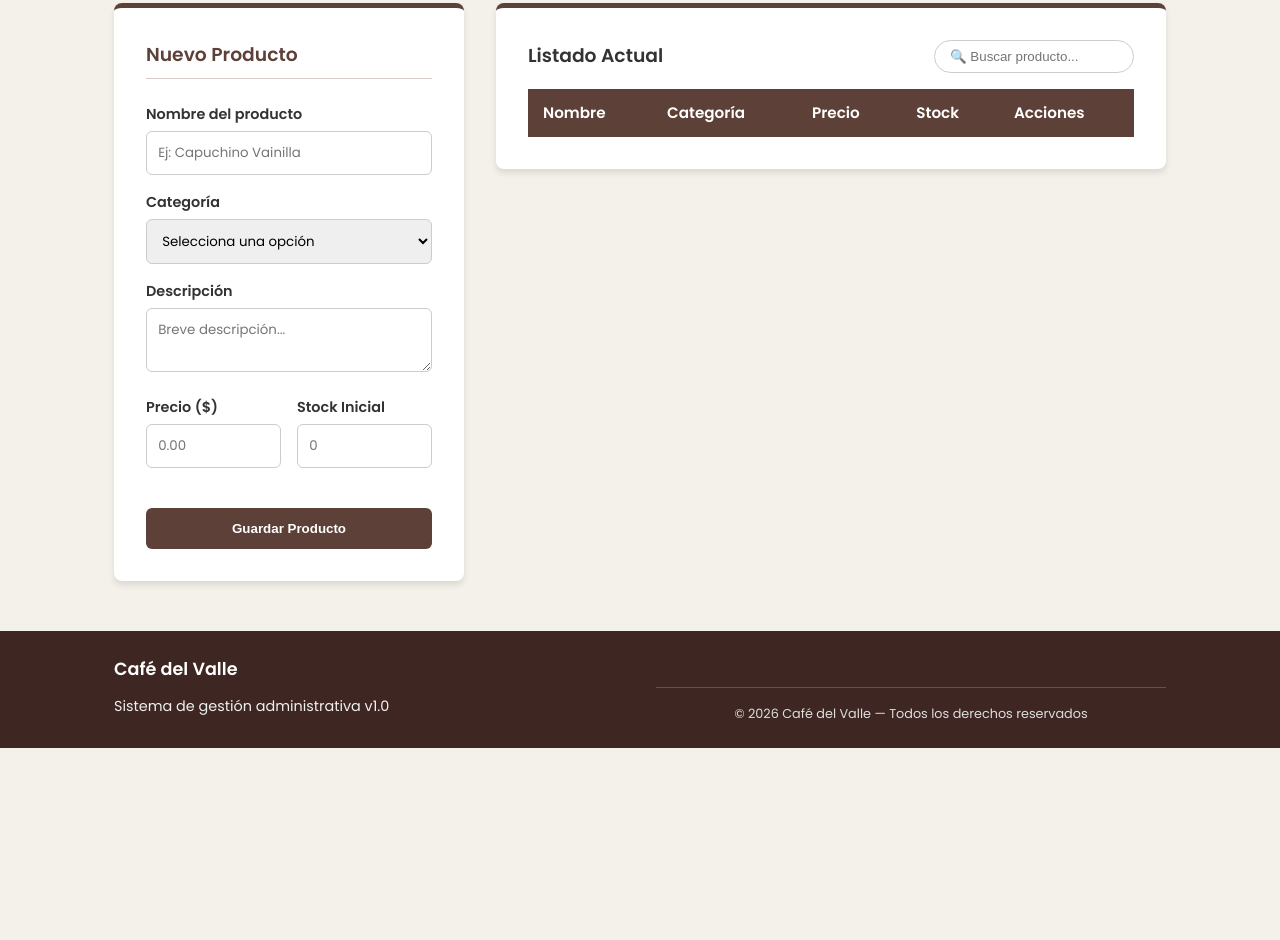
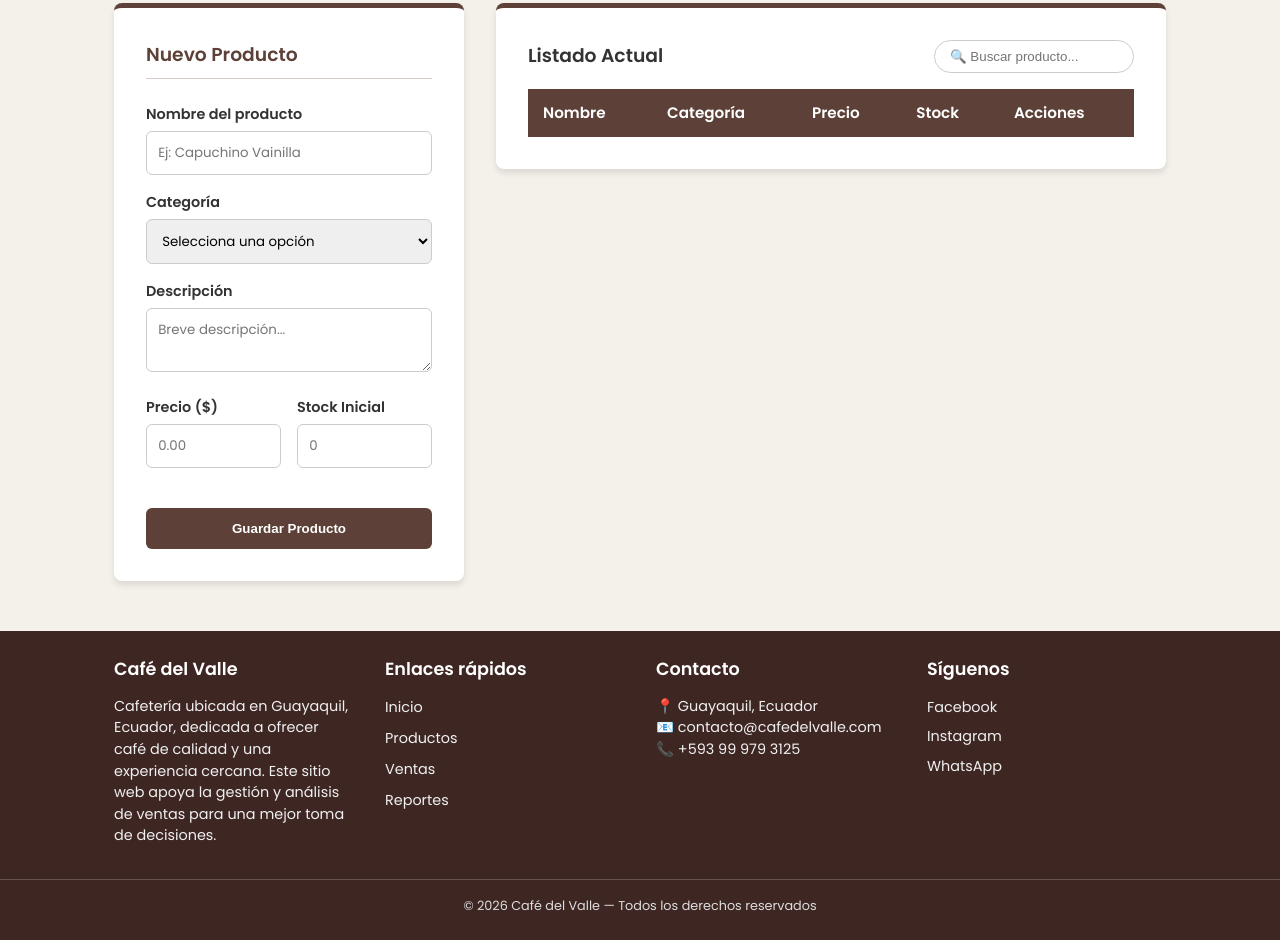
Before and after one commit to Grupo-Web/Proyecto---Examen, a website: page frontend/products.html in a window 1280 px wide. Shown: the part 285-1225 px from the top of the page. Before the commit the page ends 1033 px from the top, so only its background shows below. Drawn offline with Linux system fonts and the light colour scheme; no server answers.

Commit message:
Update products.html

```diff
--- a/frontend/products.html
+++ b/frontend/products.html
@@ -116,15 +116,47 @@
 
 <footer class="footer">
     <div class="container footer-content">
+
         <div class="footer-column">
             <h3>Café del Valle</h3>
-            <p>Sistema de gestión administrativa v1.0</p>
+            <p>
+                Cafetería ubicada en Guayaquil, Ecuador, dedicada a ofrecer café de calidad
+                y una experiencia cercana. Este sitio web apoya la gestión y análisis de
+                ventas para una mejor toma de decisiones.
+            </p>
         </div>
-        <div class="footer-bottom">
-            <p>© 2026 Café del Valle — Todos los derechos reservados</p>
+
+        <div class="footer-column">
+            <h3>Enlaces rápidos</h3>
+            <ul class="footer-links">
+                <li><a href="index.html">Inicio</a></li>
+                <li><a href="products.html">Productos</a></li>
+                <li><a href="register-sale.html">Ventas</a></li>
+                <li><a href="dashboard.html">Reportes</a></li>
+            </ul>
         </div>
+
+        <div class="footer-column">
+            <h3>Contacto</h3>
+            <p>📍 Guayaquil, Ecuador</p>
+            <p>📧 contacto@cafedelvalle.com</p>
+            <p>📞 +593 99 979 3125</p>
+        </div>
+
+        <div class="footer-column">
+            <h3>Síguenos</h3>
+            <div class="footer-socials">
+                <a href="#">Facebook</a>
+                <a href="#">Instagram</a>
+                <a href="#">WhatsApp</a>
+            </div>
+        </div>
+
     </div>
-</footer>
+
+    <div class="footer-bottom">
+        <p>© 2026 Café del Valle — Todos los derechos reservados</p>
+    </div>
 
 <script src="assets/js/api.js"></script>
 <script src="assets/js/products.js"></script>
```
